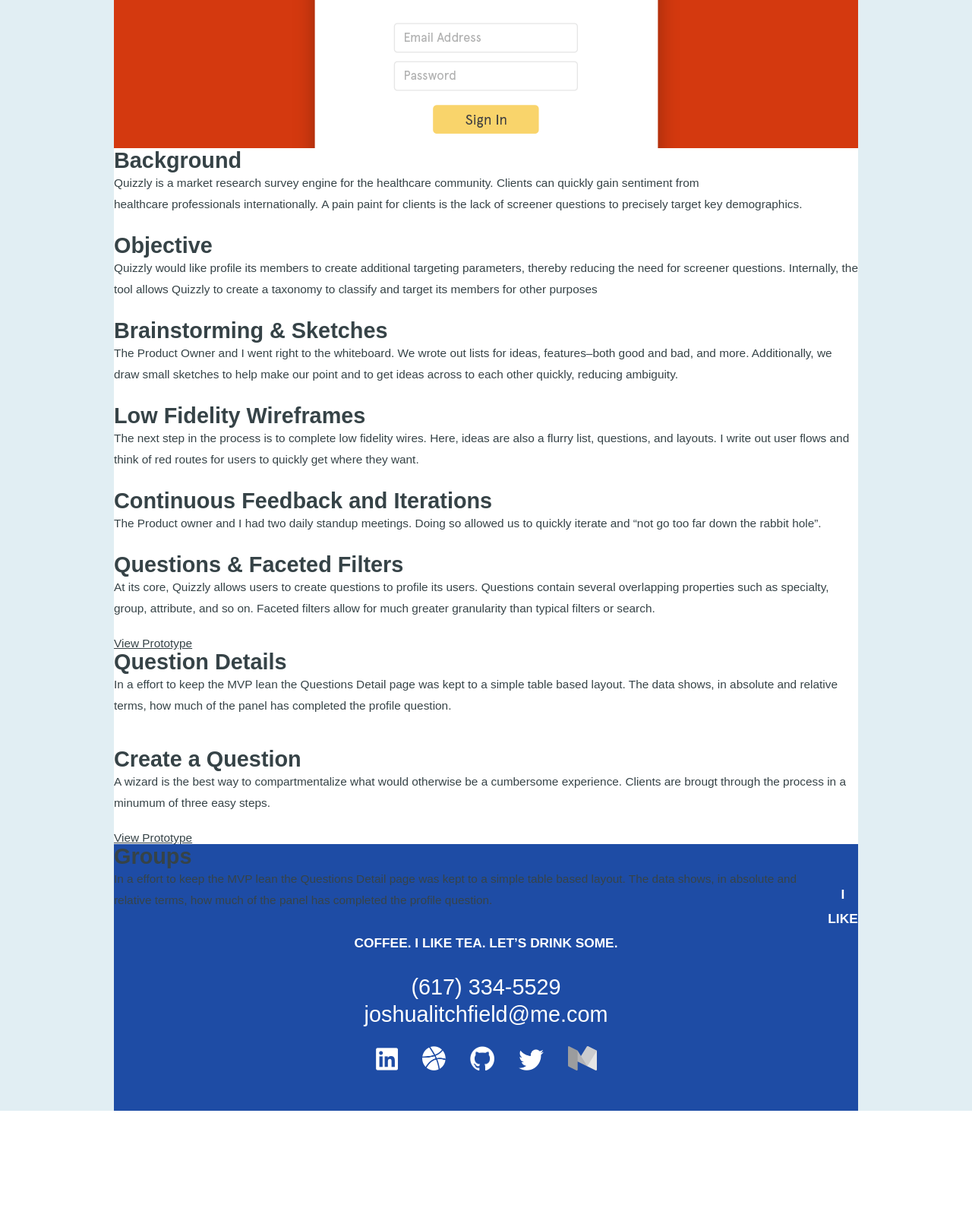
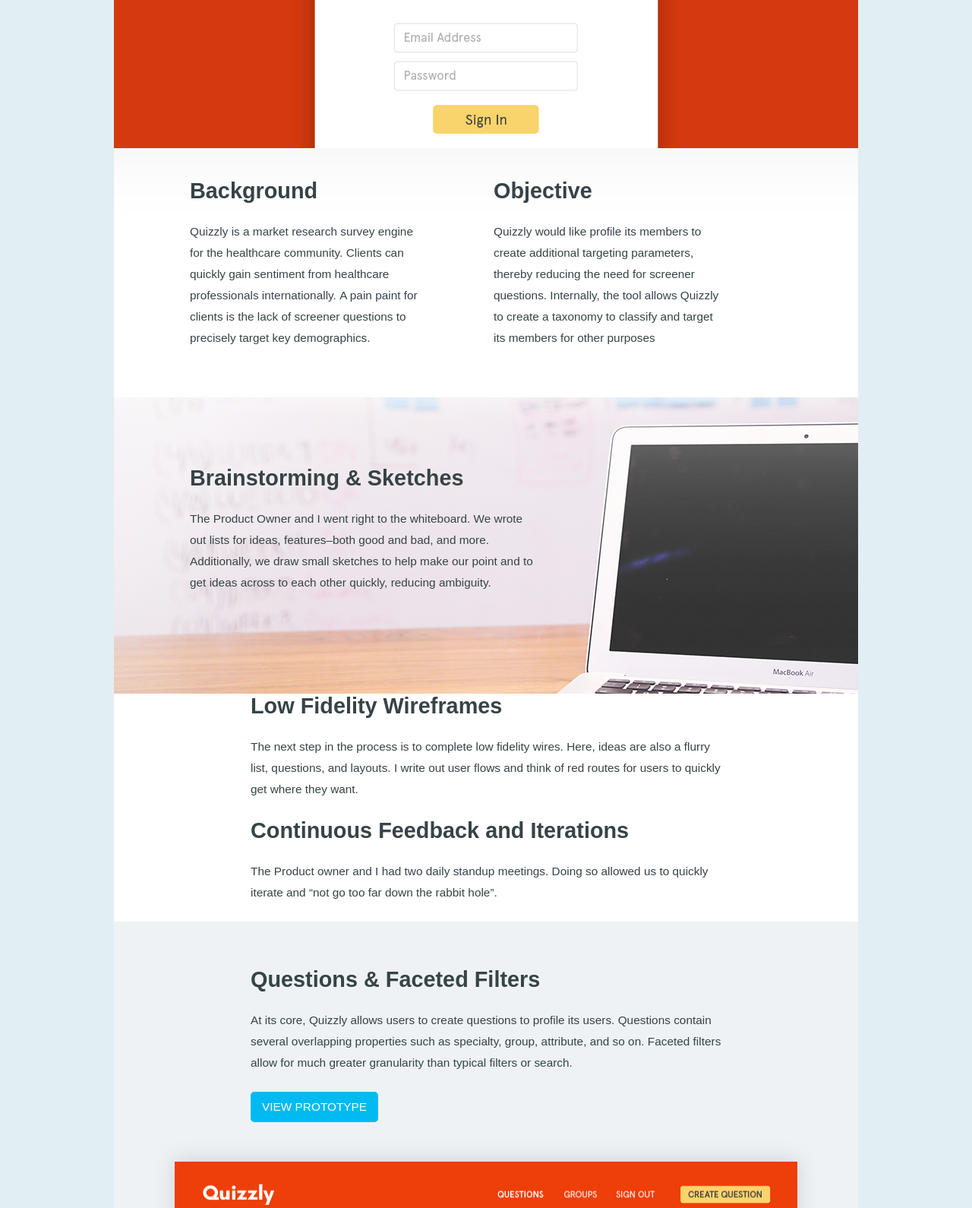
Before and after one commit to jlitchfield/jlitchfield.github.io, a PHP site: page /pages/quizzly.html in a window 1280 px wide. Shown: the part 335-1925 px from the top of the page at 76% size. Before the commit the page ends 1797 px from the top, so only its background shows below. Run offline with PHP 8.4, Linux system fonts and the light colour scheme; some libraries are stand-ins or nearby versions.

Commit message:
more images

```diff
--- a/css/main.css
+++ b/css/main.css
@@ -92,7 +92,7 @@ h4 {
 p {
 	font-size: 16px;
 	line-height: 28px;
-	padding-bottom: 24px;
+	padding: 24px 0;
 }
 
 .sub-header {
@@ -108,7 +108,7 @@ p {
 	line-height: 24px;
 	font-weight: bold;
 	text-transform: uppercase;
-	padding-bottom: 24px;
+	/*padding-bottom: 24px;*/
 	color: #93a4aa;
 }
 
@@ -152,6 +152,17 @@ header {
 .btn-yellow:hover {
 	background-color: #fac739;
 }
+
+.btn-blue {
+	color: #fff;
+	background-color: #02baf2;
+	text-decoration: none;
+}
+
+.btn-blue:hover {
+	background-color: #02a7d9;
+}
+
 
 /* ==== Sections ==== */
 section.contrast {
@@ -237,3 +248,30 @@ header.quizzly {
 header.quizzly h1, header.quizzly h2, header.quizzly .sub-header {
 	color: #fff;
 }
+
+.background {
+	padding: 40px 0;
+	background: #fff url(https://github.com/jlitchfield/jlitchfield.github.io/blob/update/images/gradient.png?raw=true) top center no-repeat;
+}
+
+.brainstorm {
+	height: 390px;
+	padding-top: 90px;
+	background: #fff url(https://raw.githubusercontent.com/jlitchfield/jlitchfield.github.io/update/images/brainstorm.png) center center no-repeat;
+	background-size: 980px 390px;
+}
+
+.filters {
+	padding: 60px 0;
+}
+
+.filters img {
+	padding-top: 24px;
+}
+
+.details {
+	height: 390px;
+	padding-top: 90px;
+	background: #fff url(https://raw.githubusercontent.com/jlitchfield/jlitchfield.github.io/update/images/brainstorm.png) center center no-repeat;
+	background-size: 980px 390px;
+}
--- a/pages/quizzly.html
+++ b/pages/quizzly.html
@@ -35,50 +35,49 @@
 		<h2>Quizzly: A Case Study <span class="sub-header">A market research survey engine for the healthcare community</span></h2>
 	</header>
 
-	<section class="background">
-		<article>
+	<section class="background group">
+		<article class="grid-4 offset-1">
 			<h3>Background</h3>
-			<p>Quizzly is a market research survey engine for the healthcare community. Clients can quickly gain sentiment from healthcare professionals internationally. A pain paint for clients is the lack of screener questions to precisely target key demographics.</p>
+			<p>Quizzly is a market research survey engine for the healthcare community. Clients can quickly gain sentiment from healthcare professionals internationally. A pain paint for clients is the lack of screener questions to precisely target key demographics.</p>
 		</article>
-		<article>
+		<article class="grid-4 offset-1">
 			<h3>Objective</h3>
 			<p>Quizzly would like profile its members to create additional targeting parameters, thereby reducing the need for screener questions. Internally, the tool allows Quizzly to create a taxonomy to classify and target its members for other purposes</p>
 		</article>
 	</section>
 
 	<section class="brainstorm">
-		<article>
+		<article class="grid-6 offset-1">
 			<h3>Brainstorming &amp; Sketches</h3>
 			<p>The Product Owner and I went right to the whiteboard. We wrote out lists for ideas, features–both good and bad, and more. Additionally, we draw small sketches to help make our point and to get ideas across to each other quickly, reducing ambiguity.</p>
 		</article>
 	</section>
 
-	<section>
-		<article class="wires">
+	<section class="group">
+		<article class="grid-8 offset-2 content-center">
 			<h3>Low Fidelity Wireframes</h3>
 			<p>The next step in the process is to complete low fidelity wires. Here, ideas are also a flurry list, questions, and layouts. I write out user flows and think of red routes for users to quickly get where they want.</p>
 			<!-- IMGs here -->
 		</article>
-		<article>
+		<article class="grid-8 offset-2 content-center">
 			<h3>Continuous Feedback and Iterations</h3>
 			<p>The Product owner and I had two daily standup meetings. Doing so allowed us to quickly iterate and &ldquo;not go too far down the rabbit hole&rdquo;.</p>
 		</article>
 	</section>
 
-	<section>
-		<article>
+	<section class="filters contrast group">
+		<article class="grid-8 offset-2 content-center">
 			<h3>Questions &amp; Faceted Filters</h3>
 			<p>At its core, Quizzly allows users to create questions to profile its users. Questions contain several overlapping properties such as specialty, group, attribute, and so on. Faceted filters allow for much greater granularity than typical filters or search.</p>
-			<a class="" href="#">View Prototype</a>
-			<img src="" width="" height="" alt="">
+			<a class="btn btn-blue" href="https://invis.io/FJ53ZYHY2" target="_blank">View Prototype</a>
 		</article>
+		<img class="content-center" src="https://github.com/jlitchfield/jlitchfield.github.io/blob/update/images/quizzly-questions.png?raw=true" width="872px" height="676px" alt="Quizzly Questions">
 	</section>
 
-	<section>
+	<section class="details">
 		<article>
 			<h3>Question Details</h3>
 			<p>In a effort to keep the MVP lean the Questions Detail page was kept to a simple table based layout. The data shows, in absolute and relative terms, how much of the panel has completed the profile question.</p>
-			<img src="" width="" height="" alt="">
 		</article>
 	</section>
 
@@ -90,7 +89,7 @@
 		</article>
 	</section>
 
-	<section class="grid-12">
+	<section>
 		<article>
 			<h3>Groups</h3>
 			<!-- NEED TO UPDATE -->
```
Also changed, not shown: images/quizzly-question-details.png (added).
